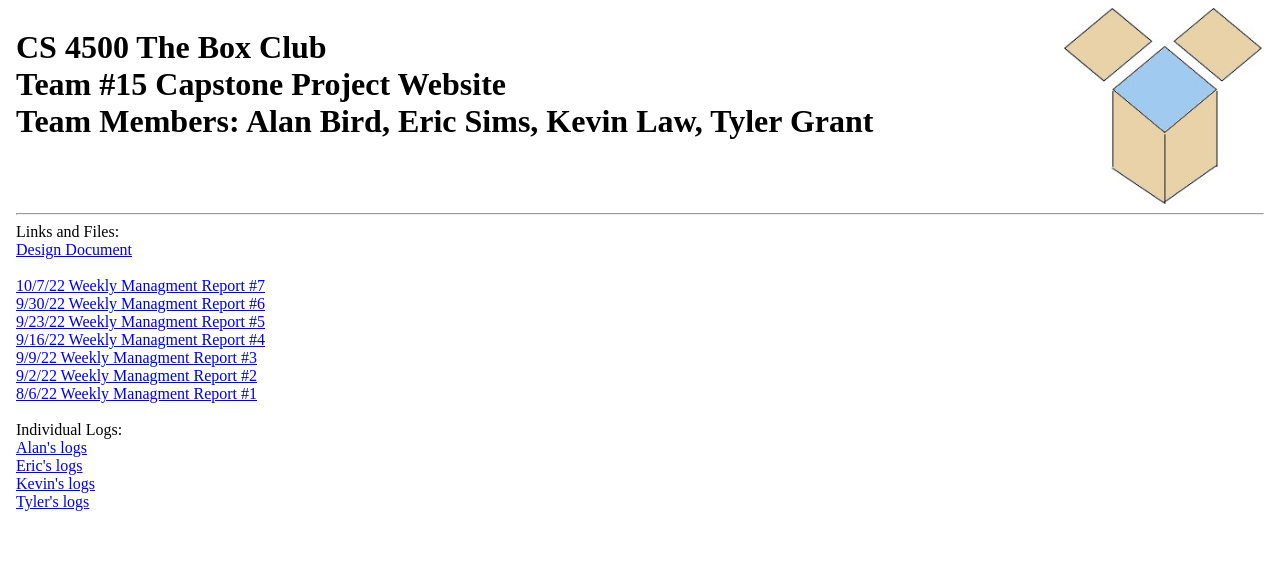
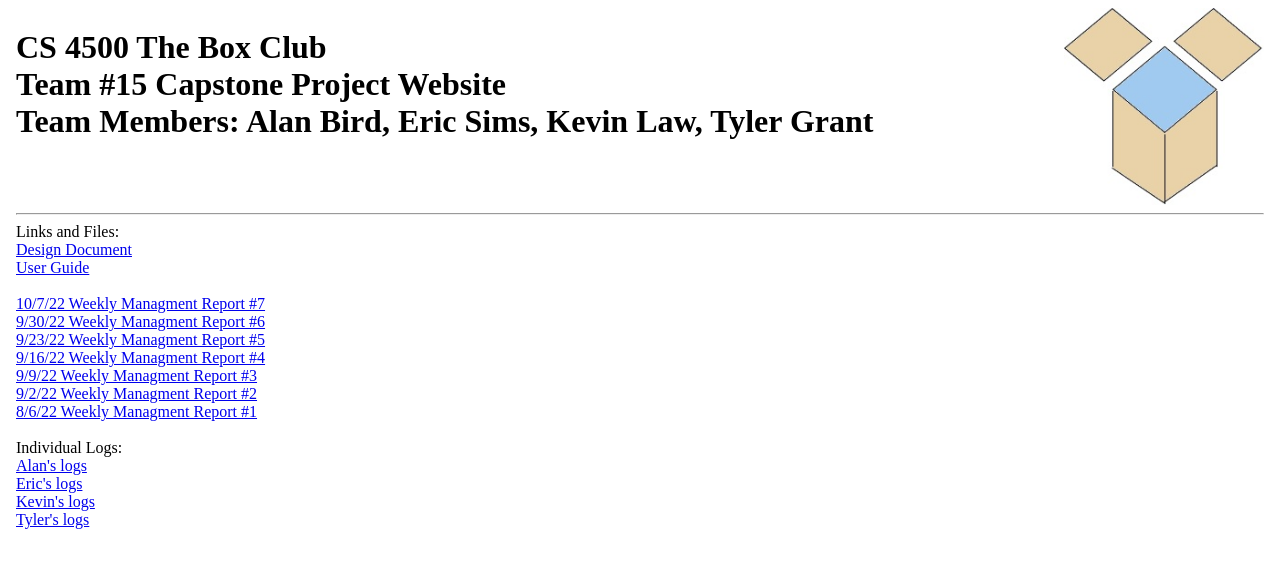
Before and after one commit to AlanBird1999/BoxClub-Team-Website, an Angular app: page / in a window 1280 px wide. Shown: the top 568 px of the page. Built offline with nearby package versions, Linux system fonts and the light colour scheme.

Commit message:
user-guide

```diff
--- a/src/app/home/home.component.html
+++ b/src/app/home/home.component.html
@@ -10,9 +10,9 @@
   <hr />
   <div>
     Links and Files:<br />
-    <a href="assets/Capstone-Project-Design-Document-Boxie-2.pdf"
+    <a href="assets/Capstone-Project-Design-Document-Boxie-3.pdf"
       >Design Document</a
-    ><br /><br />
+    ><br /><a href="assets/BOXIE-user-guide.pdf">User Guide</a> <br /><br />
     <a href="assets/Team15WRM7.pdf">10/7/22 Weekly Managment Report #7</a><br />
     <a href="assets/Team15WRM6.pdf">9/30/22 Weekly Managment Report #6</a><br />
     <a href="assets/Team15WRM5.pdf">9/23/22 Weekly Managment Report #5</a><br />
```
Also changed, not shown: 2 other files (tests, documents, lock files or other folders).
